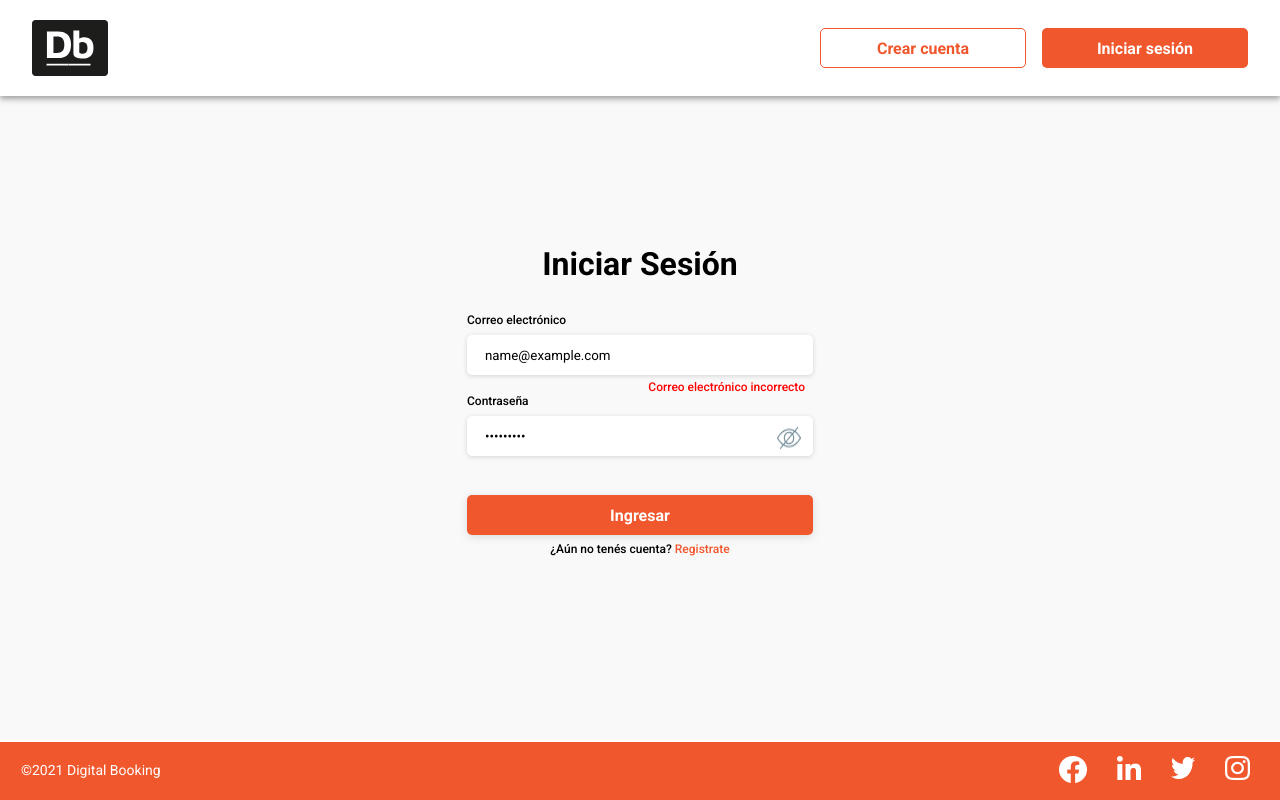
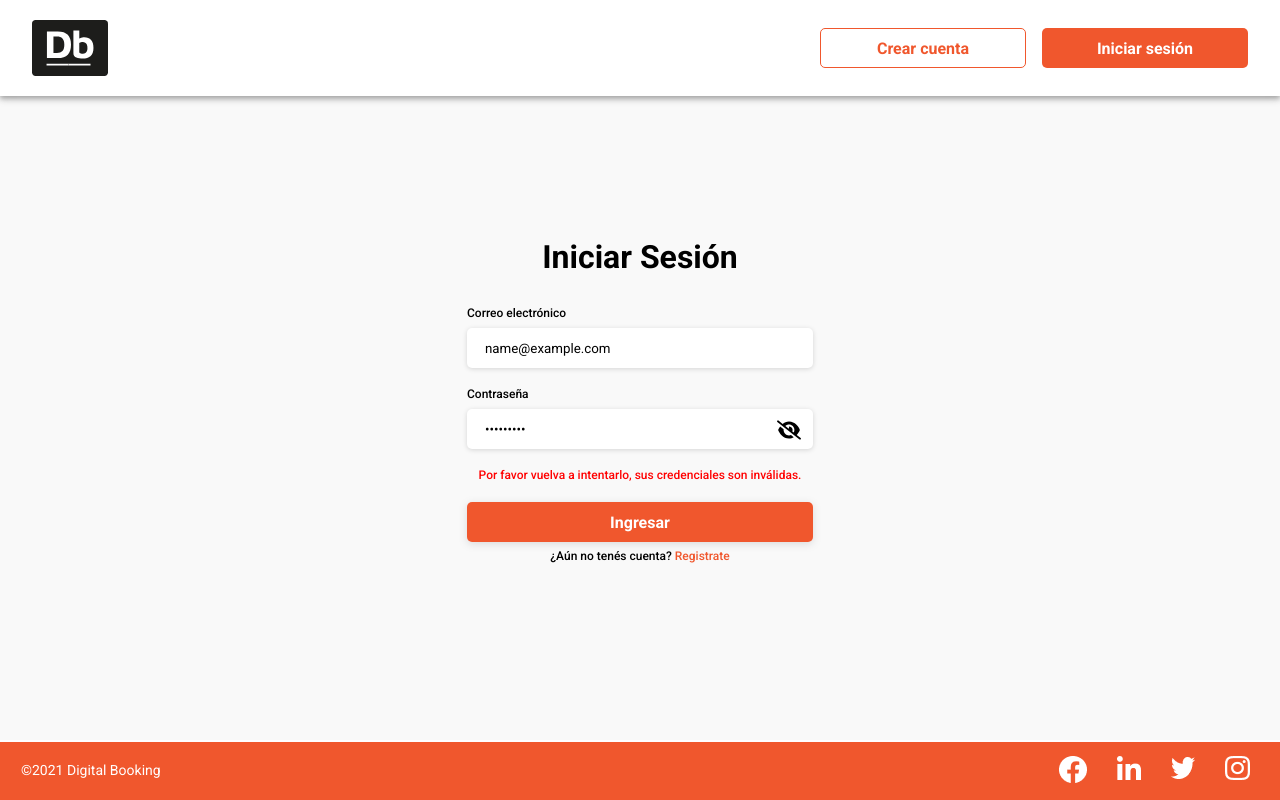
Before and after one commit to NachoJ12/digital-booking, a React (Create React App) app in the folder frontend/: page /login in a window 1280 px wide. Both pictures are taken after typing "name@example.com", "Sample123" into the empty fields and a click on the button "Ingresar". Built offline with nearby package versions, Linux system fonts and the light colour scheme.

Commit message:
Modifico componente Input para reutilizar

```diff
--- a/frontend/src/components/Forms/Form.module.css
+++ b/frontend/src/components/Forms/Form.module.css
@@ -40,6 +40,14 @@
   flex-direction: column;
 }
 
+.msgErrorInvalidForm {
+  font-size: 12px;
+  font-weight: 500;
+  text-align: center;
+  color: var(--red-color);
+  padding: 0 0.5rem;
+}
+
 @media (min-width: 768px) {
   .submitButton {
     margin-top: 20px; /* 55px*/
--- a/frontend/src/components/Forms/Input/Input.js
+++ b/frontend/src/components/Forms/Input/Input.js
@@ -1,38 +1,99 @@
-import React from 'react';
+import React, { useState } from 'react';
 import style from './InputForm.module.css';
-import visibilityIcon from '../../../assets/visibilityOff.png';
+import { FontAwesomeIcon } from '@fortawesome/react-fontawesome';
+import { faEye, faEyeSlash } from '@fortawesome/free-solid-svg-icons';
 
-const Input = ({ label, type, id, error, onChange, isValid }) => {
+const Input = ({
+  state,
+  changeState,
+  label,
+  type,
+  id,
+  name,
+  error,
+  placeholder,
+  regex,
+  executeFunction,
+}) => {
+  const [viewPassword, setViewPassword] = useState(false);
+  const [changeType, setChangeType] = useState(null);
+
+  const toggleViewPassword = () => {
+    !viewPassword ? setViewPassword(true) : setViewPassword(false);
+    !changeType === 'password'
+      ? setChangeType('text')
+      : setChangeType('password');
+  };
+
+  const onChange = (e) => {
+    changeState({ ...state, value: e.target.value });
+  };
+
+  const validation = () => {
+    if (regex) {
+      if (regex.test(state.value)) {
+        changeState({ ...state, valid: 'true' });
+      } else {
+        changeState({ ...state, valid: 'false' });
+      }
+    }
+
+    if (executeFunction) {
+      executeFunction();
+    }
+  };
+
   return (
     <div className={style.inputContainer}>
-      <label className={style.label} htmlFor={id}>
+      <label className={style.label} htmlFor={name}>
         {label}
       </label>
       <div className={style.inputContainer2}>
         <input
-          className={style.input}
-          type={type}
-          id={id}
-          name={id}
+          className={`${style.input} ${
+            state.valid === 'false' ? style.inputError : ''
+          } `}
+          type={id !== 'password' ? type : viewPassword ? 'text' : 'password'}
+          id={name}
+          name={name}
+          value={state.value}
           onChange={onChange}
-          // visibility
+          // onKeyUp={validation}
+          placeholder={placeholder}
+          onBlur={validation}
+          valid={state.valid}
         />
-        {(id === 'login_password' || id === 'signup_password') && (
+        {id === 'password' && state.value.length > 0 && (
           <span
             className={style.iconVisibility}
             id="iconVisibility"
             data-activo="false"
           >
-            <img
-              src={visibilityIcon}
-              width="24px"
-              height="24px"
-              alt="visibility password on/off"
-            />
+            {viewPassword ? (
+              <FontAwesomeIcon
+                onClick={toggleViewPassword}
+                icon={faEye}
+                fontSize="24px"
+                width="24px"
+                style={{ userSelect: 'none' }}
+                title="Ocultar contraseña"
+              />
+            ) : (
+              <FontAwesomeIcon
+                onClick={toggleViewPassword}
+                icon={faEyeSlash}
+                fontSize="24px"
+                width="24px"
+                style={{ userSelect: 'none' }}
+                title="Ver contraseña"
+              />
+            )}
           </span>
         )}
       </div>
-      {!isValid && <span className={style.msgError}>{error}</span>}
+      {state.valid === 'false' && (
+        <span className={style.msgError}>{error}</span>
+      )}
     </div>
   );
 };
--- a/frontend/src/components/Forms/Input/InputForm.module.css
+++ b/frontend/src/components/Forms/Input/InputForm.module.css
@@ -10,6 +10,7 @@
 
 .label {
   margin-bottom: 8px;
+  width: fit-content;
 }
 
 .inputContainer2 {
@@ -26,6 +27,20 @@
   box-shadow: 0px 1px 5px rgba(0, 0, 0, 0.15);
 }
 
+input:focus {
+  outline: none;
+  background-color: var(--white-color);
+}
+
+.inputError {
+  border: 1px solid red;
+  background: #ffe1e1;
+}
+
+.inputError:focus {
+  border: none;
+}
+
 .msgError {
   display: inline-block;
   text-align: end;
@@ -35,7 +50,7 @@
 
 .iconVisibility {
   position: absolute;
-  bottom: 11px;
+  bottom: 12px;
   right: 12px;
   width: 24px;
   height: 24px;
--- a/frontend/src/components/Forms/Login/Login.js
+++ b/frontend/src/components/Forms/Login/Login.js
@@ -6,30 +6,38 @@ import { Link, useNavigate } from 'react-router-dom';
 import { userContext } from '../../../context/UserContext';
 
 const Login = () => {
-  const [user, setUser] = useState({
-    login_email: '',
-    login_password: '',
-  });
-  // console.log(user);
+  const [email, setEmail] = useState({ value: '', valid: null });
+  const [password, setPassword] = useState({ value: '', valid: null });
+  const [isFormValid, setIsFormValid] = useState(null);
+
   const userContextResult = useContext(userContext);
 
   const navigate = useNavigate();
 
-  const handleChange = (e) => {
-    const { name, value } = e.target;
-    setUser({ ...user, [name]: value });
+  const regularExpressions = {
+    email: /^[a-zA-Z0-9_.+-]+@[a-zA-Z0-9-]+\.[a-zA-Z0-9-.]+$/,
+    password: /^.{7,20}$/, // 7 to 20 digits.
   };
 
   const handleSubmit = async (e) => {
     e.preventDefault();
+    setIsFormValid(true);
 
-    if (user.login_email === '') {
-      return;
+    if (email.value === '') {
+      setEmail((prevState) => {
+        return { ...prevState, valid: 'false' };
+      });
+    }
+    if (password.value === '') {
+      setPassword((prevState) => {
+        return { ...prevState, valid: 'false' };
+      });
     }
 
+    if (email.valid === 'true' && password.valid === 'true') {
       const data = {
-      email: user.login_email,
-      password: user.login_password,
+        email: email.value,
+        password: password.value,
       };
       new Promise((resolve) => {
         setTimeout(() => {
@@ -41,10 +49,11 @@ const Login = () => {
             userContextResult.loginUser(users[0]);
             navigate('/');
           } else {
-          console.log('false');
+            setIsFormValid(false);
           }
         }, 500);
       });
+    }
   };
 
   return (
@@ -53,21 +62,31 @@ const Login = () => {
         <h1 className={style.titleForm}>Iniciar Sesión</h1>
         <div>
           <Input
+            state={email}
+            changeState={setEmail}
             label="Correo electrónico"
             type="email"
-            id="login_email"
-            error="Correo electrónico incorrecto"
-            onChange={handleChange}
-            isValid={false}
+            id="email"
+            name="email"
+            error="Ingrese un correo electronico valido"
+            regex={regularExpressions.email}
           />
           <Input
+            state={password}
+            changeState={setPassword}
             label="Contraseña"
             type="password"
-            id="login_password"
-            error="Contraseña incorrecta"
-            onChange={handleChange}
-            isValid={true}
+            id="password"
+            name="password"
+            error="La contraseña debe tener entre 6 y 15 caracteres"
+            regex={regularExpressions.password}
           />
+          {isFormValid === false && (
+            <p className={style.msgErrorInvalidForm}>
+              Por favor vuelva a intentarlo, sus credenciales son inválidas.
+            </p>
+          )}
+
           <button type="submit" className={`btn btn2 ${style.submitButton}`}>
             Ingresar
           </button>
--- a/frontend/src/components/Forms/SignUp/SignUp.js
+++ b/frontend/src/components/Forms/SignUp/SignUp.js
@@ -5,22 +5,69 @@ import style from '../Form.module.css';
 import { Link } from 'react-router-dom';
 
 const SignUp = () => {
-  const [userData, setUserData] = useState({
-    signup_name: '',
-    signup_lastName: '',
-    signup_email: '',
-    signup_password: '',
-  });
+  const [name, setName] = useState({ value: '', valid: null });
+  const [lastName, setLastName] = useState({ value: '', valid: null });
+  const [email, setEmail] = useState({ value: '', valid: null });
+  const [password, setPassword] = useState({ value: '', valid: null });
+  const [password2, setPassword2] = useState({ value: '', valid: null });
 
-  // console.log(userData);
+  const regularExpressions = {
+    nameAndLastName: /^[a-zA-ZÀ-ÿ\s]{1,40}$/, // Letters and spaces can carry accents.
+    email: /^[a-zA-Z0-9_.+-]+@[a-zA-Z0-9-]+\.[a-zA-Z0-9-.]+$/,
+    password: /^.{7,20}$/, // 7 to 20 digits.
+  };
 
-  const handleChange = (e) => {
-    const { name, value } = e.target;
-    setUserData({ ...userData, [name]: value });
+  const validateRepeatPassword = () => {
+    if (password.value.length > 0) {
+      if (password.value !== password2.value) {
+        setPassword2((prevState) => {
+          return { ...prevState, valid: 'false' };
+        });
+      } else if (password.valid === 'false') {
+        setPassword2((prevState) => {
+          return { ...prevState, valid: 'false' };
+        });
+      } else {
+        setPassword2((prevState) => {
+          return { ...prevState, valid: 'true' };
+        });
+      }
+    } else if (password.value === '') {
+      setPassword2((prevState) => {
+        return { ...prevState, valid: 'false' };
+      });
+    }
   };
 
   const handleSubmit = async (e) => {
     e.preventDefault();
+
+    if (name.value === '') {
+      setName((prevState) => {
+        return { ...prevState, valid: 'false' };
+      });
+    }
+    if (lastName.value === '') {
+      setLastName((prevState) => {
+        return { ...prevState, valid: 'false' };
+      });
+    }
+    if (email.value === '') {
+      setEmail((prevState) => {
+        return { ...prevState, valid: 'false' };
+      });
+    }
+    if (password.value === '') {
+      setPassword((prevState) => {
+        return { ...prevState, valid: 'false' };
+      });
+    }
+    if (password2.value === '') {
+      setPassword2((prevState) => {
+        return { ...prevState, valid: 'false' };
+      });
+    }
+
     /*codigo submit*/
   };
 
@@ -31,46 +78,57 @@ const SignUp = () => {
         <div>
           <div className={style.inputGroup}>
             <Input
+              state={name}
+              changeState={setName}
               label="Nombre"
               type="text"
-              id="signup_name"
-              error=""
-              onChange={handleChange}
-              isValid={true}
+              id="name"
+              name="name"
+              error="Sólo están permitidas letras y espacios"
+              regex={regularExpressions.nameAndLastName}
             />
             <Input
+              state={lastName}
+              changeState={setLastName}
               label="Apellido"
               type="text"
-              id="signup_lastName"
-              error=""
-              onChange={handleChange}
-              isValid={true}
+              id="lastName"
+              name="lastName"
+              error="Sólo están permitidas letras y espacios"
+              regex={regularExpressions.nameAndLastName}
             />
           </div>
 
           <Input
+            state={email}
+            changeState={setEmail}
             label="Correo electrónico"
             type="email"
-            id="signup_email"
+            id="email"
+            name="email"
             error="Correo electrónico incorrecto"
-            onChange={handleChange}
-            isValid={false}
+            regex={regularExpressions.email}
           />
           <Input
+            state={password}
+            changeState={setPassword}
             label="Contraseña"
             type="password"
-            id="signup_password"
-            error="Contraseña incorrecta"
-            onChange={handleChange}
-            isValid={true}
+            id="password"
+            name="password"
+            error="La contraseña debe tener entre 6 y 15 caracteres"
+            regex={regularExpressions.password}
           />
           <Input
+            state={password2}
+            changeState={setPassword2}
             label="Confirmar contraseña"
             type="password"
-            id="signup_repeatPassword"
-            error="La contraseña no coincide"
-            onChange={handleChange}
-            isValid={true}
+            id="password2"
+            name="password2"
+            error="Las contraseñas deben ser iguales"
+            // regex={regularExpressions.password}
+            executeFunction={validateRepeatPassword}
           />
 
           <button type="submit" className={`btn btn2 ${style.submitButton}`}>
--- a/frontend/src/utils/users.json
+++ b/frontend/src/utils/users.json
@@ -3,12 +3,12 @@
     "name": "Bruno",
     "lastName": "Rodriguez",
     "email": "brodriguez@gmail.com",
-    "password": "123456"
+    "password": "1234567"
   },
   {
     "name": "Marcelo",
     "lastName": "Trilus",
     "email": "mtrilus@gmail.com",
-    "password": "123456"
+    "password": "1234567"
   }
 ]
```
Lines whose indentation alone changed are shown as unchanged.
